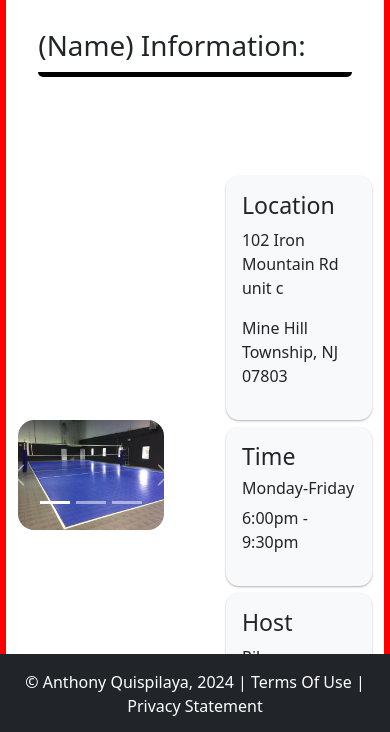
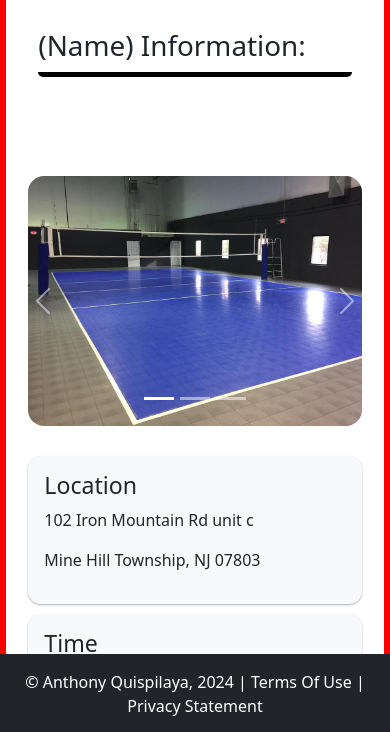
Before and after one commit to Anthony-Quispilaya/Anthony-Quispilaya---IS117-003-Project, a plain HTML site: page event_page.html in a window 390 px wide. Shown: the part 110-842 px from the top of the page. Drawn offline with nearby package versions, Linux system fonts and the light colour scheme.

Commit message:
final touches

```diff
--- a/css_styles/event_page.css
+++ b/css_styles/event_page.css
@@ -7,8 +7,9 @@
 
 #main_content {
     padding: 3%;
-    margin: 0;
+    margin: 0 auto;
     margin-bottom: 5%;
+    width: 100%;
 }
 
 
@@ -37,6 +38,7 @@
     justify-content: center;
     align-items: center;
     gap: 10%;
+    padding: 0 3%;
 }
 
 #column-1 {
@@ -51,6 +53,7 @@
 
 .carousel-inner img {
     width: 100%;
+    height: auto;
     object-fit: cover;
     border-radius: 1em;
 }
@@ -69,7 +72,7 @@
 }
 
 .google-img {
-    width: 100%;;
+    width: 100%;
 }
 
 .round_border {
@@ -82,7 +85,33 @@
 
 /* Responsive Adjustments */
 @media (max-width: 768px) {
+    #two_columns {
+        flex-direction: column;
+        gap: 20px;
+        padding: 0 3%;
+    }
+
+    #column-1,
+    #column-3 {
+        max-width: 100%;
+        flex: none;
+        margin: 0 auto;
+    }
+
     #aboutus_text, #whoarewe_text {
         padding: 25px 3%;
+        margin: 0 auto;
+    }
+
+    .row {
+        padding-bottom: 3%;
+    }
+
+    .carousel-inner img {
+        width: 100%;
+        height: auto;
+        object-fit: cover;
+        border-radius: 1em;
     }
 }
+/* END - Responsive Adjustments */
```
Also changed, not shown: contact.html (+1 -0 lines).
